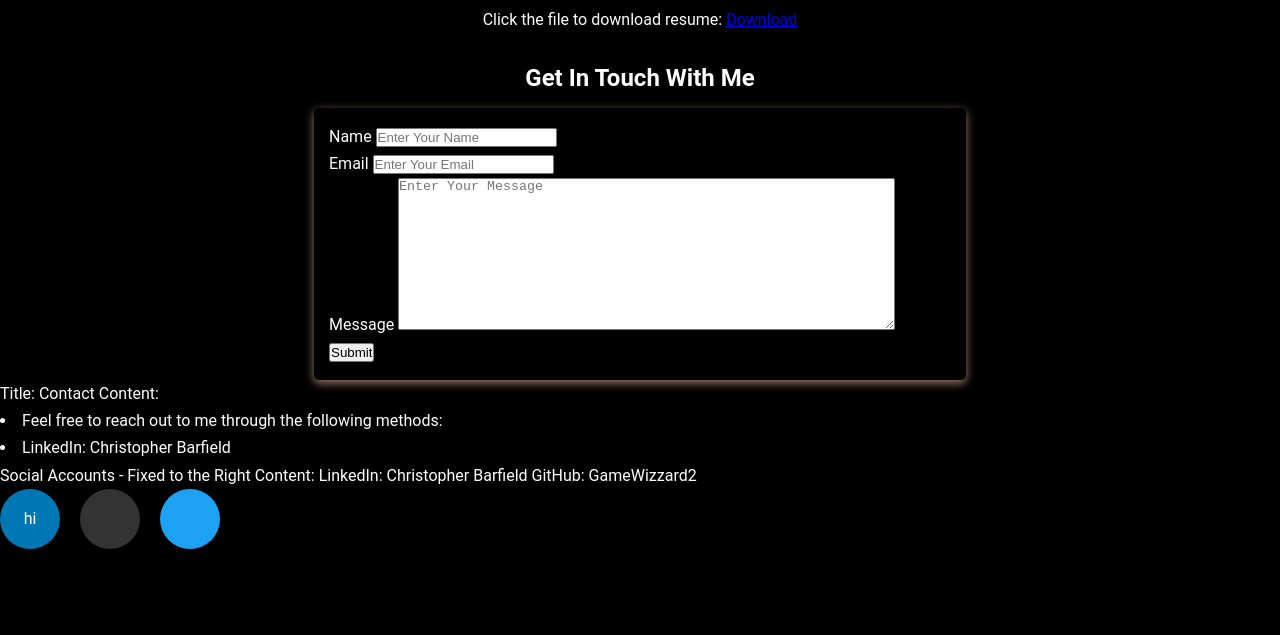
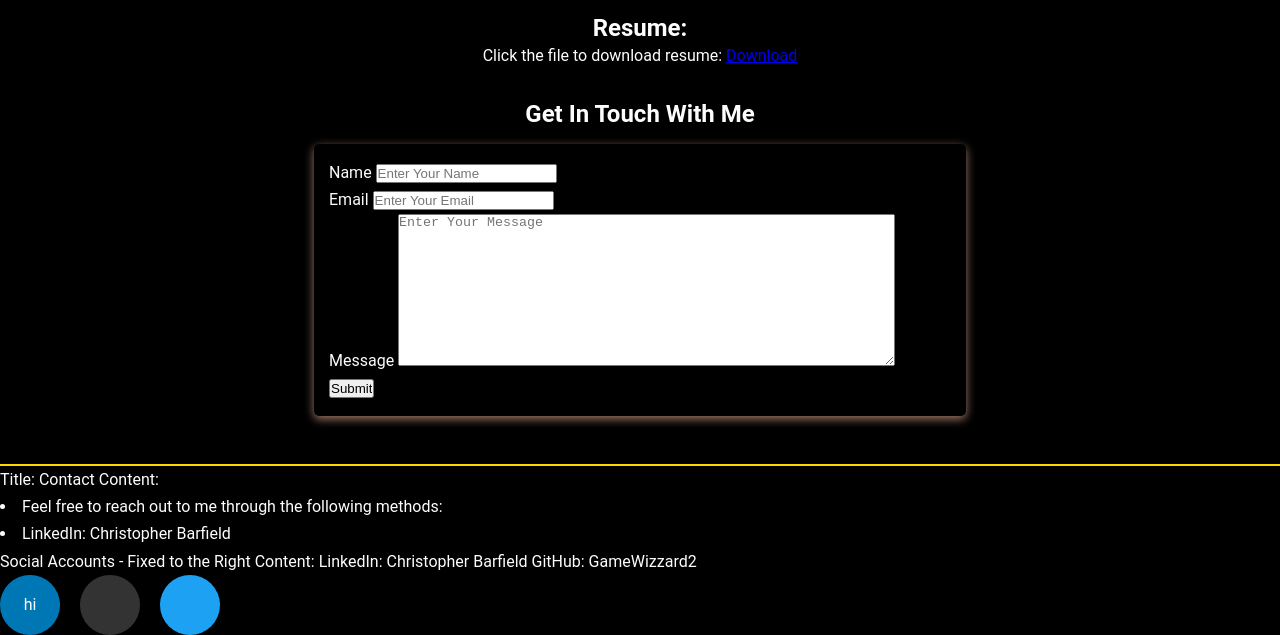
Before and after one commit to GameWizzard2/MY_Portfolio_Website, a plain HTML site: page index.html in a window 1280 px wide. Shown: the part 2446-3081 px from the top of the page. Before the commit the page ends 2995 px from the top, so only its background shows below. Drawn offline with Linux system fonts and the light colour scheme.

Commit message:
Added a border to the page at the bottm

```diff
--- a/assets/css/styles.css
+++ b/assets/css/styles.css
@@ -32,6 +32,11 @@ html, body {
   --top-margin-2: 1rem;
   --line-height: 1.7rem;
   --transition: 0.3s;
+
+
+  /* HR stage variables */
+  --hr-color: gold;
+  --margin-top: 3rem
 }
 
 /* Set a basic font and background color for the body */
@@ -198,9 +203,7 @@ nav ul li {
 
 /* Style the Detailed skills section*/
 .detailed-skills h2 {
-  background-color: var(--bg-color);
-  border: 1px solid gold;
-  margin-top: 10px;
+  margin-top: 3rem;
 }
 
 .detailed-skills p {
@@ -221,7 +224,6 @@ nav ul li {
   grid-row: ;
   gap: 30px;
   max-width: 85%;
-
 }
 
 .listed-skill-4 {
@@ -361,3 +363,13 @@ text-align: center;
 }
 
 /* Add more styles for other social media platforms */
+/*content end line*/
+.content-end-line{
+  color: var(--hr-color);
+  margin-top: var(--margin-top, 3rem);
+  margin-bottom: auto;
+  margin-left: auto;
+  margin-right: auto;
+  border-style: solid;
+  border-width: 1px;
+}
--- a/index.html
+++ b/index.html
@@ -286,6 +286,8 @@
       </div>
     </div>
   </section>
+
+  <hr class="content-end-line"></hr>
   Title: Contact
 
   Content:
```
